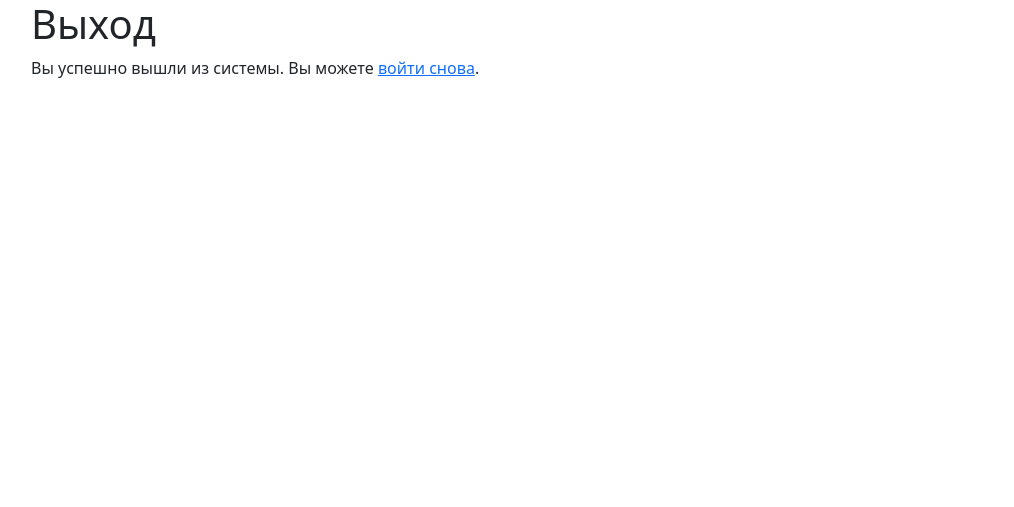
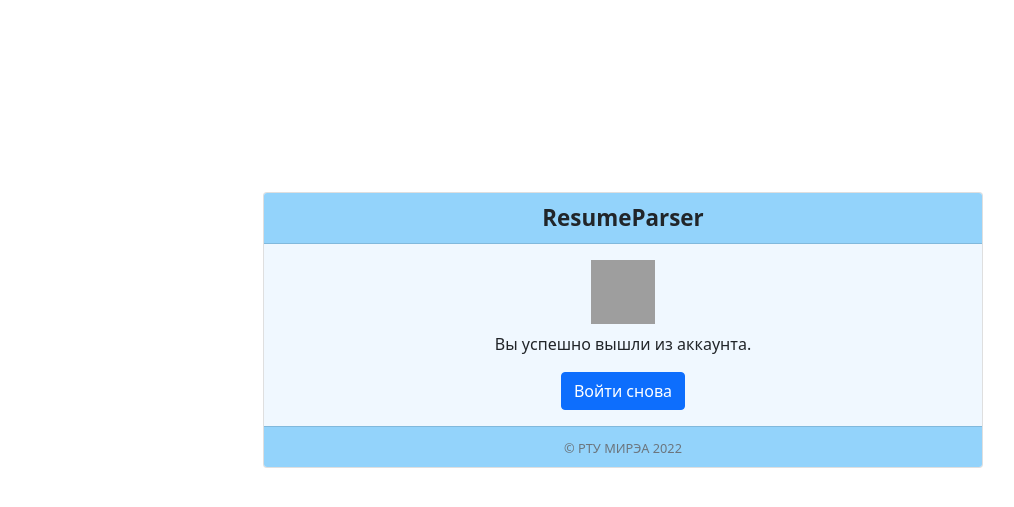
Before and after one commit to Frit027/web-resume-parser, a Django app: page /account/logout/ in a window 1280 px wide. Shown: the top 507 px of the page, without its empty margins (17-1031 px from the left). Run offline with Django 4.2, Linux system fonts and the light colour scheme; parts of the project's set-up code (start-up, migrations or seed data) failed here and were passed over; grey boxes are pictures that could not be loaded.

Commit message:
added styles for logged out page

```diff
--- /dev/null
+++ b/account/static/css/logged_out.css
@@ -0,0 +1,21 @@
+.card {
+    margin: 12rem auto 0 auto;
+    max-width: 45rem;
+}
+
+.card-body {
+    background: aliceblue;
+}
+
+.card-header {
+    font-size: 1.4rem;
+    font-weight: bold;
+}
+
+.card-header, .card-footer {
+    background: #93D3FB;
+}
+
+.text-muted {
+    font-size: 0.8rem;
+}
--- a/account/templates/registration/logged_out.html
+++ b/account/templates/registration/logged_out.html
@@ -1,8 +1,24 @@
 {% extends "base.html" %}
 
-{% block title %}Logged out{% endblock %}
+{% load static %}
+
+{% block title %}Выход{% endblock %}
+
+{% block stylesheet %}
+  {# my styles #}
+  <link rel="stylesheet" href="{% static 'css/logged_out.css' %}">
+{% endblock %}
 
 {% block content %}
-    <h1>Выход</h1>
-    <p>Вы успешно вышли из системы. Вы можете <a href="{% url "login" %}">войти снова</a>.</p>
+  <div class="card text-center stroke">
+    <div class="card-header">ResumeParser</div>
+    <div class="card-body">
+      <img class="mb-2" src="{% static 'img/logo.png' %}" alt="logo" width="64" height="64">
+      <p class="card-text">Вы успешно вышли из аккаунта.</p>
+      <a href="{% url "login" %}" class="btn btn-primary">Войти снова</a>
+    </div>
+    <div class="card-footer">
+      <span class="text-muted">© РТУ МИРЭА 2022</span>
+    </div>
+  </div>
 {% endblock %}
```
